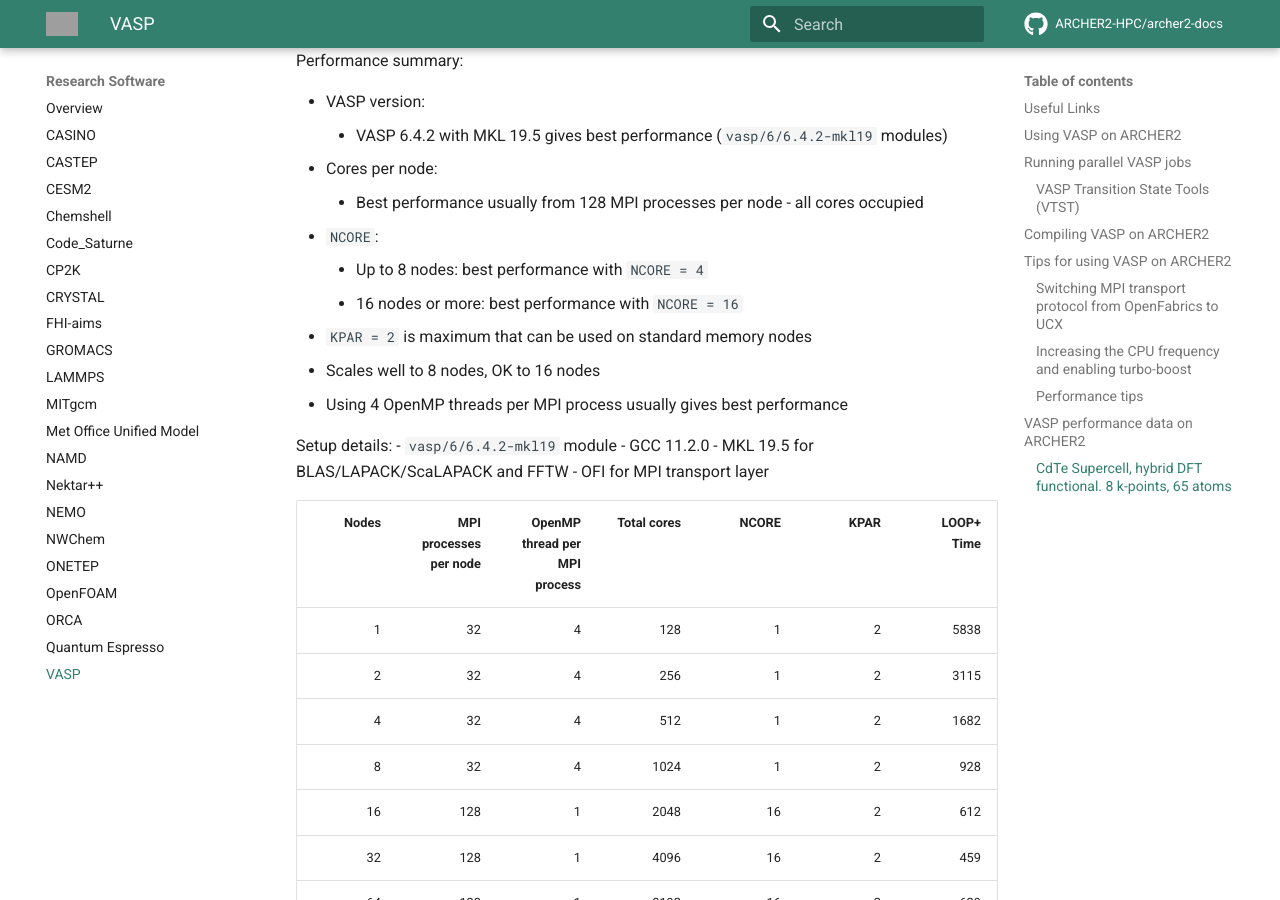
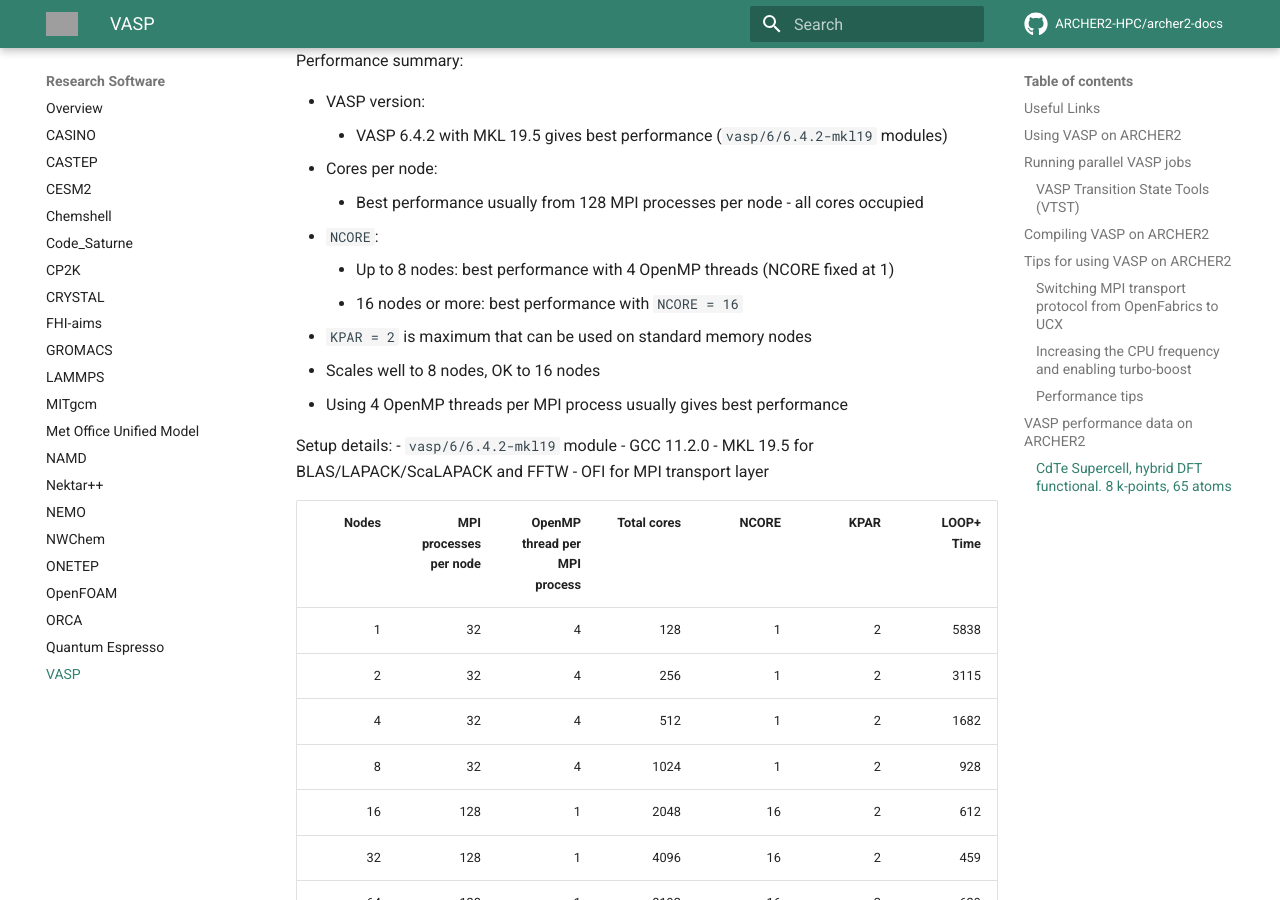
Before and after one commit to ARCHER2-HPC/archer2-docs, an MkDocs documentation site: the page built from docs/research-software/vasp.md, in a window 1280 px wide and 900 px high, scrolled down 4847 px. Built offline with MkDocs 1.6.1 and Material for MkDocs 9.7.7, drawn with Linux system fonts in a browser that asks for light colours; comment, search, counter and statistics services are not loaded; grey boxes are pictures that could not be loaded.

Commit message:
Fixes typo

```diff
--- a/docs/research-software/vasp.md
+++ b/docs/research-software/vasp.md
@@ -287,7 +287,7 @@
 - Cores per node:
     + Best performance usually from 128 MPI processes per node - all cores occupied
 - `NCORE`:
-    + Up to 8 nodes: best performance with `NCORE = 4`
+    + Up to 8 nodes: best performance with 4 OpenMP threads (NCORE fixed at 1)
     + 16 nodes or more: best performance with `NCORE = 16`
 - `KPAR = 2` is maximum that can be used on standard memory nodes
 - Scales well to 8 nodes, OK to 16 nodes
```
